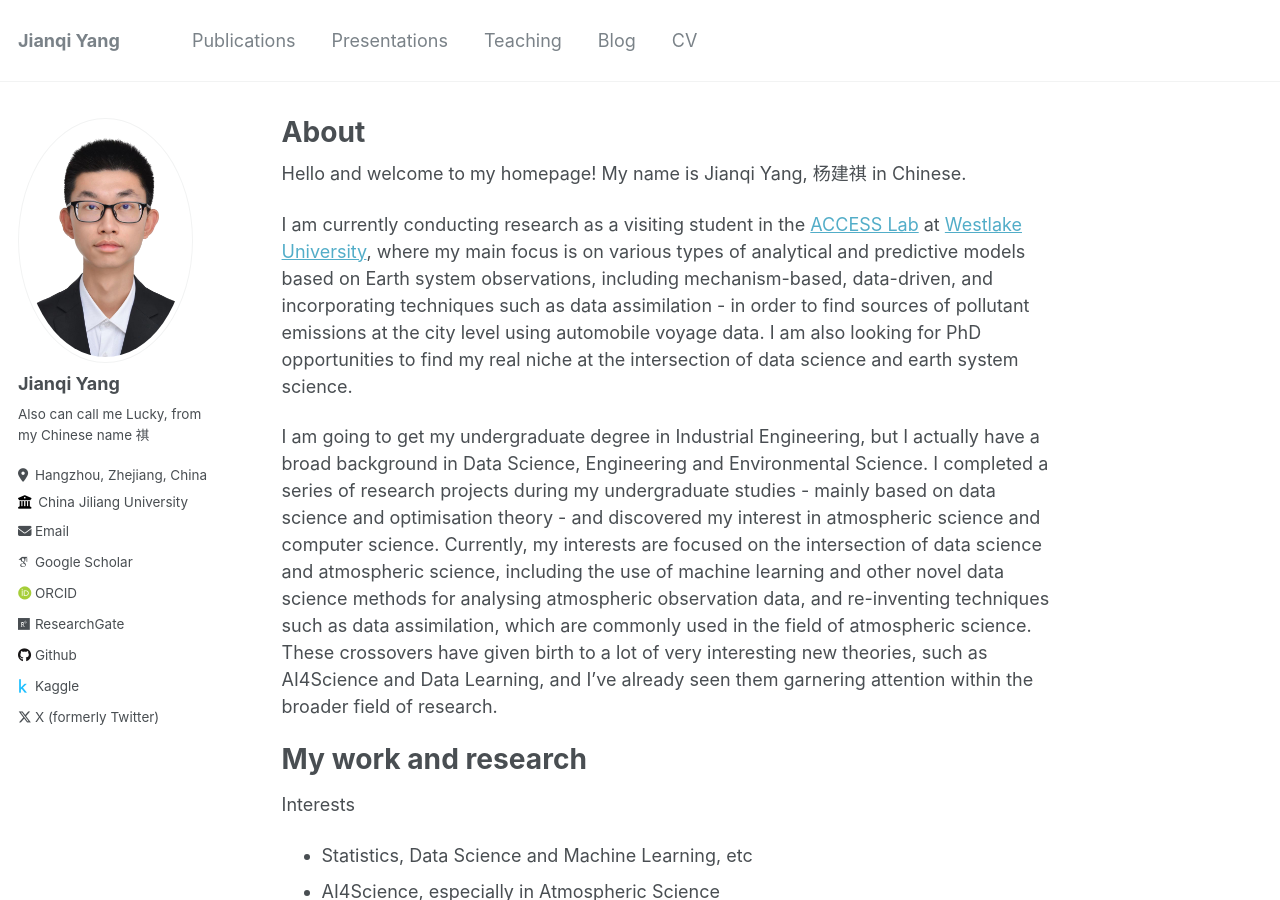
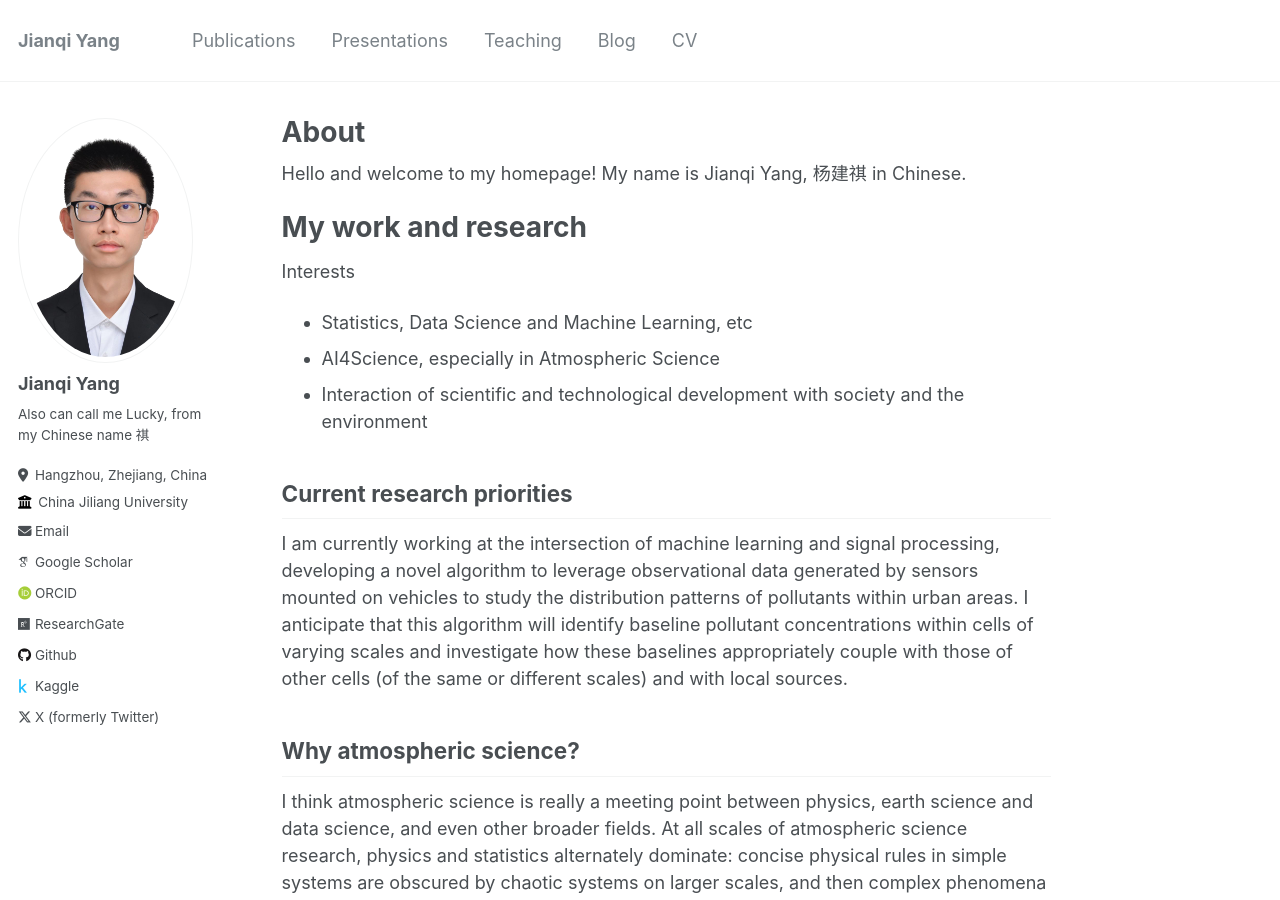
Before and after one commit to thinkswhat/thinkswhat.github.io, a Jekyll site: the page built from _pages/about.md, in a window 1280 px wide and 900 px high. Built offline with Jekyll 4.4.1, drawn with Linux system fonts in a browser that asks for light colours; some web fonts are replaced.

Commit message:
Update about.md

```diff
--- a/_pages/about.md
+++ b/_pages/about.md
@@ -9,9 +9,9 @@ redirect_from:
 
 Hello and welcome to my homepage! My name is Jianqi Yang, 杨建祺 in Chinese.
 
-I am currently conducting research as a visiting student in the [ACCESS Lab](https://atmosphere-westlake.com/research.html) at [Westlake University](https://en.westlake.edu.cn), where my main focus is on various types of analytical and predictive models based on Earth system observations, including mechanism-based, data-driven, and incorporating techniques such as data assimilation - in order to find sources of pollutant emissions at the city level using automobile voyage data. I am also looking for PhD opportunities to find my real niche at the intersection of data science and earth system science.
 
-I am going to get my undergraduate degree in Industrial Engineering, but I actually have a broad background in Data Science, Engineering and Environmental Science. I completed a series of research projects during my undergraduate studies - mainly based on data science and optimisation theory - and discovered my interest in atmospheric science and computer science. Currently, my interests are focused on the intersection of data science and atmospheric science, including the use of machine learning and other novel data science methods for analysing atmospheric observation data, and re-inventing techniques such as data assimilation, which are commonly used in the field of atmospheric science. These crossovers have given birth to a lot of very interesting new theories, such as AI4Science and Data Learning, and I've already seen them garnering attention within the broader field of research.
+
+
 
 My work and research
 ======
```
